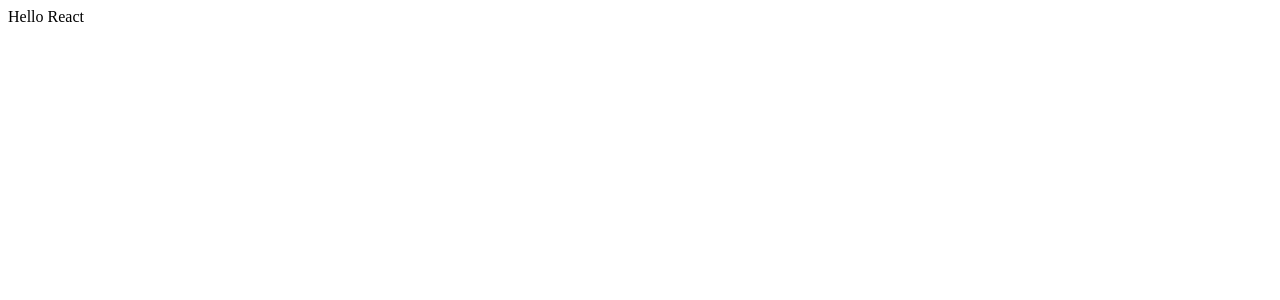
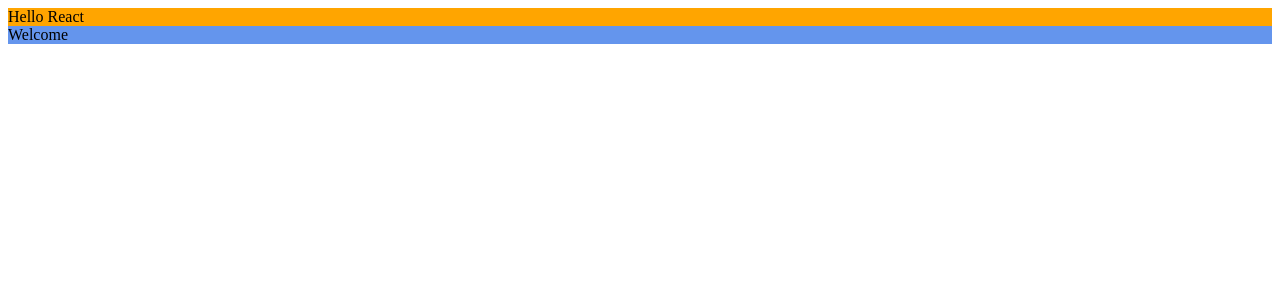
Before and after one commit to Jxpro/react-demo, a React (Create React App) app: page / in a window 1280 px wide. Shown: the top 300 px of the page. Built offline with nearby package versions, Linux system fonts and the light colour scheme.

Commit message:
Add Hello and Welcome component

```diff
--- a/src/App.js
+++ b/src/App.js
@@ -1,9 +1,14 @@
 import React, { Component } from 'react';
+import Hello from './components/Hello/Hello';
+import Welcome from './components/Welcome/Welcome';
 
 export default class App extends Component {
     render() {
         return (
-            <div>Hello React</div>
+            <div>
+                <Hello />
+                <Welcome />
+            </div>
         );
     }
 }
--- /dev/null
+++ b/src/components/Hello/Hello.css
@@ -0,0 +1,3 @@
+.hello {
+    background-color: orange;
+}
--- /dev/null
+++ b/src/components/Hello/Hello.js
@@ -0,0 +1,10 @@
+import React, { Component } from 'react';
+import './Hello.css';
+
+export default class Hello extends Component {
+    render() {
+        return (
+            <div className='hello'>Hello React</div>
+        );
+    }
+}
--- /dev/null
+++ b/src/components/Welcome/Welcome.css
@@ -0,0 +1,3 @@
+.welcome {
+    background-color: cornflowerblue;
+}
--- /dev/null
+++ b/src/components/Welcome/Welcome.js
@@ -0,0 +1,10 @@
+import React, { Component } from 'react';
+import './Welcome.css';
+
+export default class Welcome extends Component {
+    render() {
+        return (
+            <div className='welcome'>Welcome</div>
+        );
+    }
+}
```
